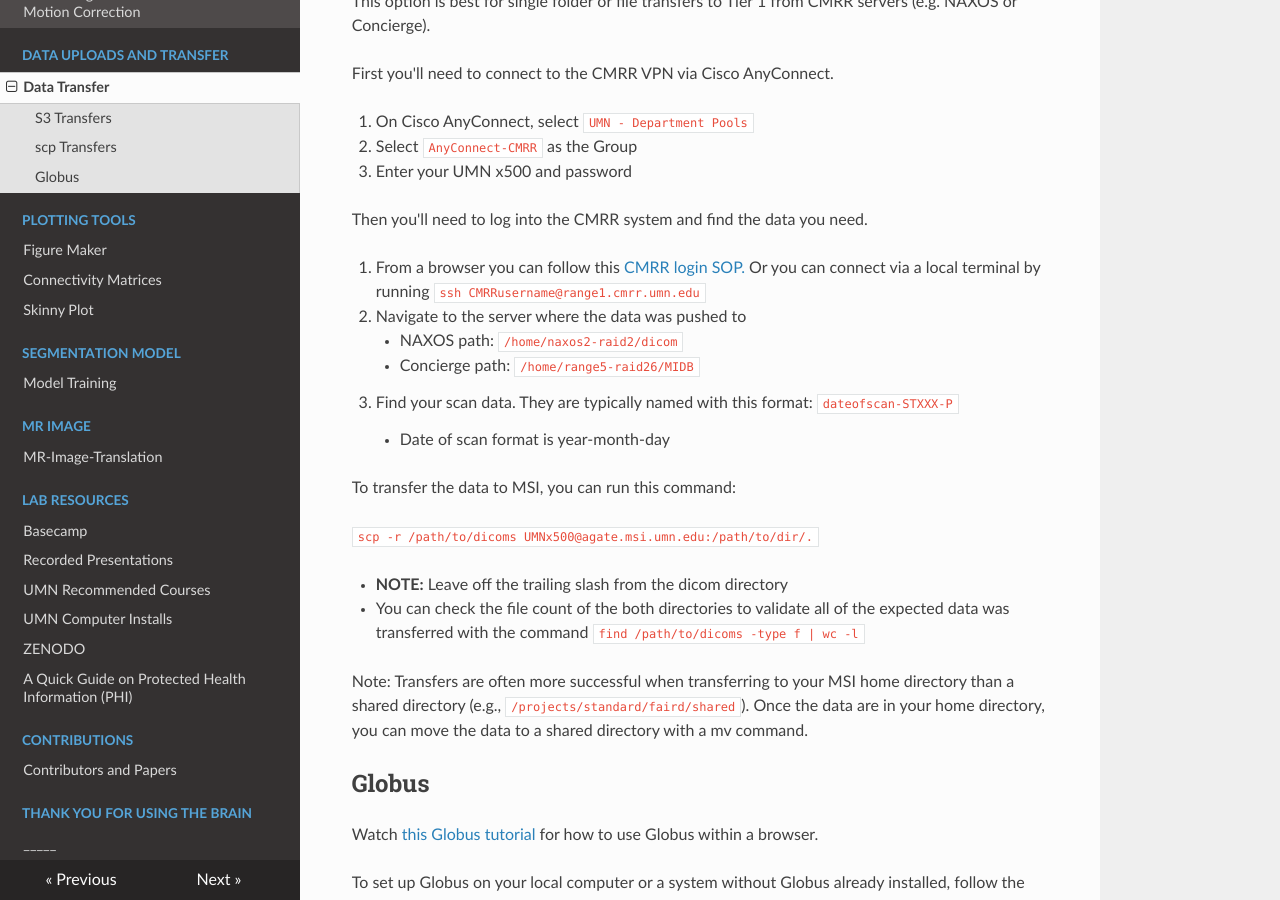
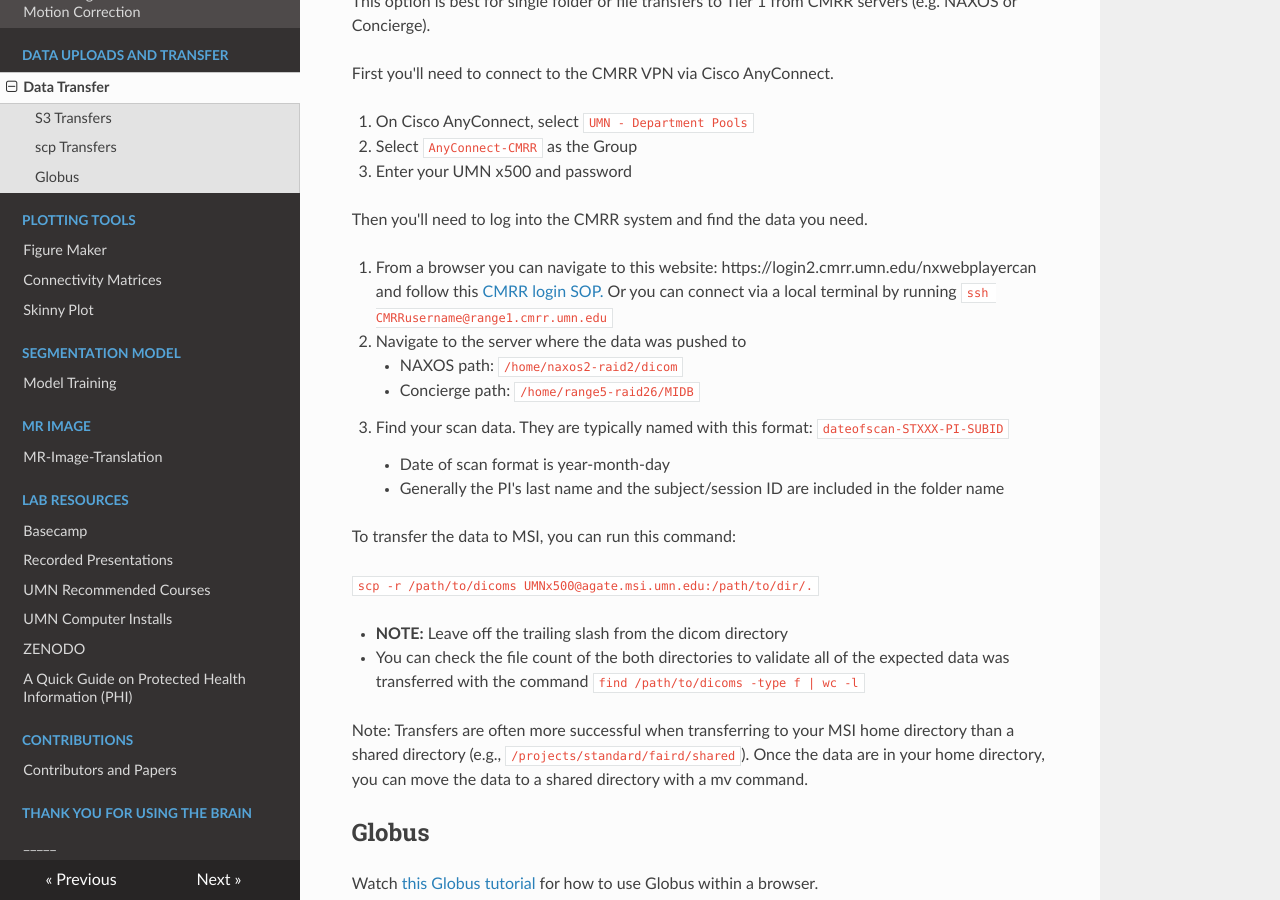
Before and after one commit to DCAN-Labs/cdni-brain, an MkDocs documentation site: the page built from docs/uploads.md, in a window 1280 px wide and 900 px high, scrolled down 858 px. Built offline with MkDocs 1.6.1, drawn with Linux system fonts in a browser that asks for light colours; nearby versions of some CDN libraries.

Commit message:
update scp transfer info

```diff
--- a/docs/uploads.md
+++ b/docs/uploads.md
@@ -30,12 +30,13 @@ First you'll need to connect to the CMRR VPN via Cisco AnyConnect.
 
 Then you'll need to log into the CMRR system and find the data you need.
 
-1. From a browser you can follow this [CMRR login SOP.](https://www.cmrr.umn.edu/computeruser/nc-cms/content/upload/C104-05%20-%20Connecting%20Macs%20to%20CMRR%20servers%20with%20NX%201.4.pdf) Or you can connect via a local terminal by running `ssh CMRRusername@range1.cmrr.umn.edu`
+1. From a browser you can navigate to this website: https://login2.cmrr.umn.edu/nxwebplayercan and follow this [CMRR login SOP.](https://www.cmrr.umn.edu/intranet/computer_help/connecting_macs_to_cmrr_servers_with_nx_-_use_instead/) Or you can connect via a local terminal by running `ssh CMRRusername@range1.cmrr.umn.edu`
 2. Navigate to the server where the data was pushed to
     - NAXOS path: `/home/naxos2-raid2/dicom`
     - Concierge path: `/home/range5-raid26/MIDB`
-3. Find your scan data. They are typically named with this format: `dateofscan-STXXX-P`
+3. Find your scan data. They are typically named with this format: `dateofscan-STXXX-PI-SUBID`
     - Date of scan format is year-month-day
+    - Generally the PI's last name and the subject/session ID are included in the folder name
 
 To transfer the data to MSI, you can run this command:
 
```
